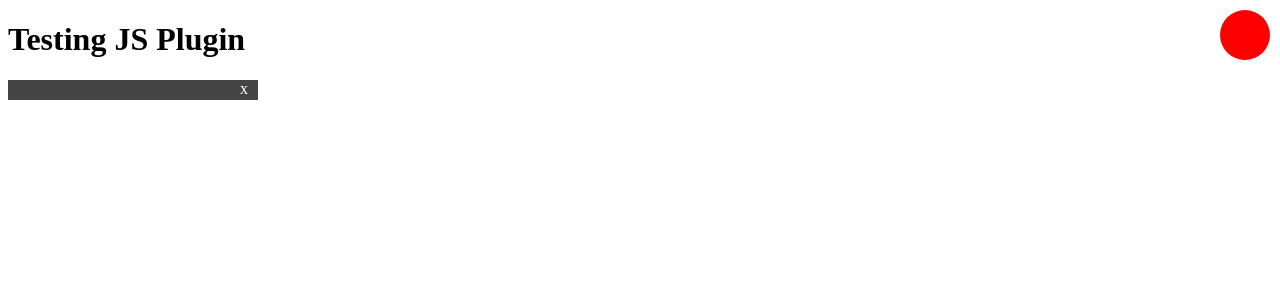
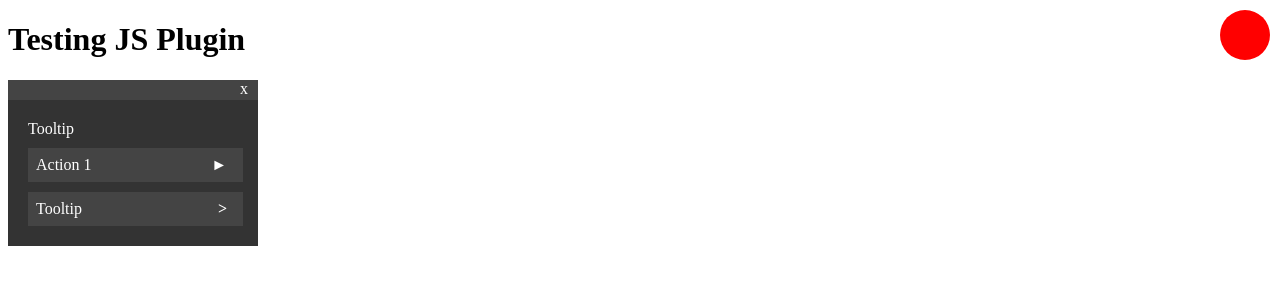
Before and after one commit to Jkutkut/tooltip, a website with bundled scripts: page index.html in a window 1280 px wide. Built offline with nearby package versions, Linux system fonts and the light colour scheme; no server answers.

Commit message:
feat: actions added

```diff
--- a/index.html
+++ b/index.html
@@ -18,6 +18,7 @@
             padding-top: 0px;
 
             color: #fff;
+            flex-direction: column;
         }
 
         .modal .drag-handle {
--- a/src/plugin.ts
+++ b/src/plugin.ts
@@ -83,13 +83,38 @@ const tooltipModal = () => {
   const ID = "jkutkut/tooltip-modal";
 
   return getElementByIdOr(ID, () => {
-    const {onClose} = {
+    const {
+      onClose,
+      title,
+      canGoBack,
+      actions
+    } = {
       onClose: (e: MouseEvent) => {
         e.preventDefault();
-        console.log("Closing modal");
-        // TODO
+        modal.style.display = "none";
         return false;
       },
+      canGoBack: null,
+      // canGoBack: () => {
+      //   console.log("Going back");
+      // },
+      title: "Tooltip",
+      actions: [
+        {
+          text: "Action 1",
+          type: "action",
+          action: () => {
+            console.log("Action 1");
+          },
+        },
+        {
+          text: "Tooltip",
+          type: "tooltip",
+          action: () => {
+            console.log("Tooltip");
+          }
+        }
+      ]
     };
     const modal = document.createElement("div") as TooltipHtmlElement;
     modal.id = ID;
@@ -108,7 +133,56 @@ const tooltipModal = () => {
       closeBtn.addEventListener("click", onClose);
     }
 
-    // modal.style.display = "none";
+    {
+      const content = document.createElement("div");
+      content.classList.add("content");
+      {
+        const titleEl = document.createElement("span");
+        titleEl.classList.add("title");
+        titleEl.textContent = title;
+        if (canGoBack) {
+          const backBtn = document.createElement("a");
+          backBtn.classList.add("back");
+          backBtn.textContent = "<";
+          backBtn.addEventListener("click", canGoBack);
+          backBtn.appendChild(titleEl);
+          content.appendChild(backBtn);
+        }
+        else {
+          content.appendChild(titleEl);
+        }
+      }
+      const actionsDiv = document.createElement("div");
+      actionsDiv.classList.add("actions");
+      {
+        for (const action of actions) {
+          const actionEl = document.createElement("a");
+          actionEl.classList.add("action");
+          actionEl.textContent = action.text;
+          const icon = document.createElement("span");
+          switch (action.type) {
+            case "tooltip":
+              icon.innerHTML = "&gt;";
+              break;
+            case "action":
+              icon.innerHTML = "&#9658;";
+              break;
+            default:
+              console.warn("Invalid action type:", action.type);
+              continue;
+          }
+          if (action.action) {
+            actionEl.addEventListener("click", action.action);
+          }
+          actionEl.appendChild(icon);
+          actionsDiv.appendChild(actionEl);
+        }
+      }
+      content.appendChild(actionsDiv);
+      modal.appendChild(content);
+    }
+
+    modal.style.display = "none";
     document.body.appendChild(modal);
     console.log(modal);
 
```
